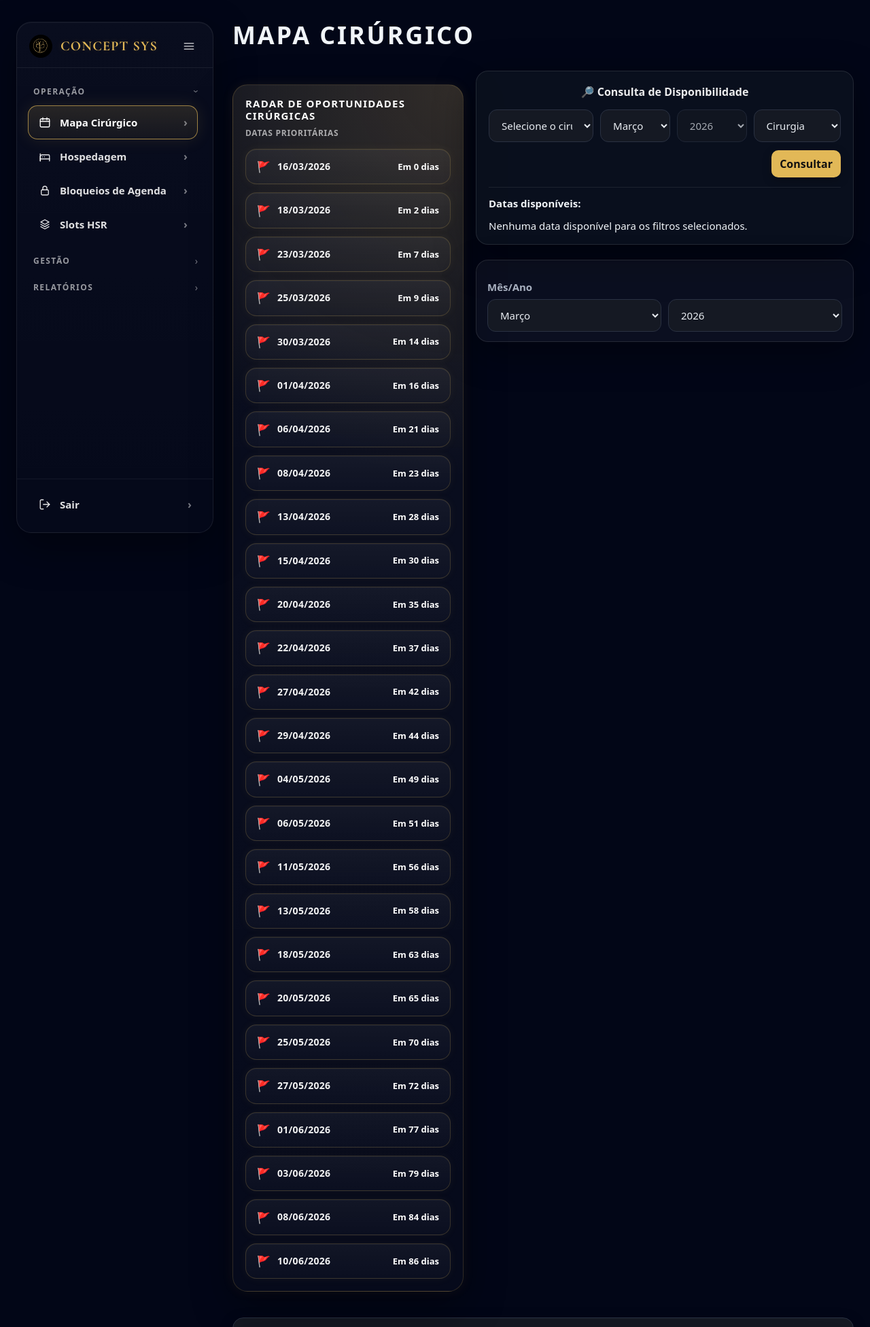
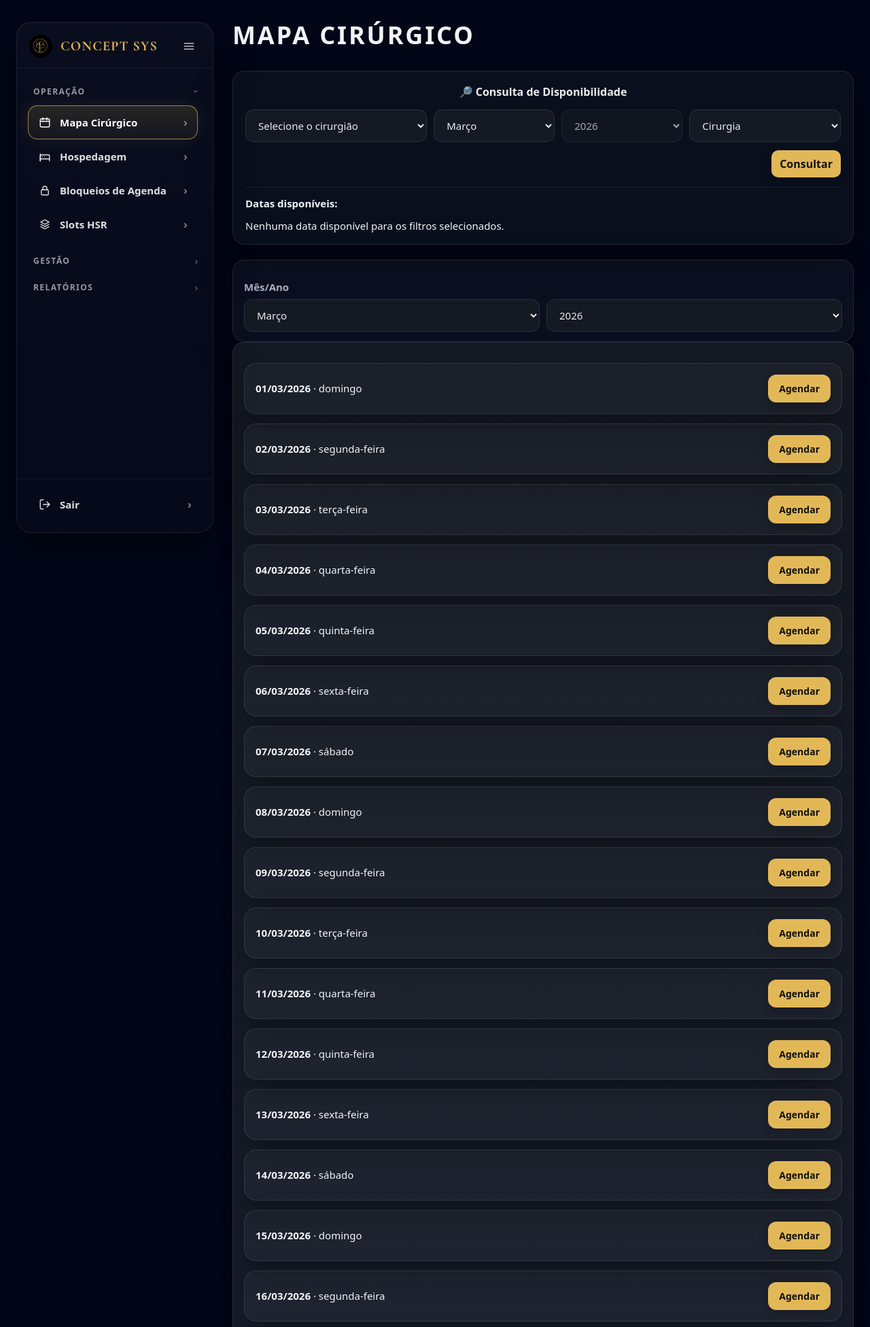
Before and after one commit to NextLevel2025Medical/agenda_consultorios, a FastAPI app: page /mapa in a window 1280 px wide. Shown: the top 1952 px of the page at 68% size. Run offline with FastAPI, Linux system fonts and the light colour scheme; the visitor is signed in with stand-in values (Sample User, id 1); data comes from the database, SQL or seed files in the repository; data that the repository does not hold is empty; some libraries are stand-ins or nearby versions.

Commit message:
Add files via upload

```diff
--- a/templates/mapa.html
+++ b/templates/mapa.html
@@ -269,41 +269,9 @@
   .card:hover {
     transform: scale(1.02);
   }
-
-  /* ===== Topo do mapa em 2 colunas ===== */
-  .top-grid{
-    display:grid;
-    grid-template-columns: 340px minmax(0, 1fr);
-    gap: 18px;
-    align-items:start;
-    margin-bottom: 18px;
-  }
-
-  .top-side{
-    min-width: 0;
-  }
-
-  .top-main{
-    min-width: 0;
-  }
-
-  .top-side .priority-card{
-    width: 100%;
-  }
-
-  .top-main .avail-card{
-    width: 100%;
-  }
-
-  @media (max-width: 1180px){
-    .top-grid{
-      grid-template-columns: 1fr;
-    }
-  }
-
     /* ===== Datas Prioritárias (card premium) ===== */
   .priority-wrap{
-    margin: 20px 0;
+  margin: 0;
   }
 
   .priority-card{
@@ -425,6 +393,38 @@
     box-shadow: 0 18px 50px rgba(0,0,0,.35);
   }
 
+  /* ===== Área principal do mapa com radar lateral ===== */
+  .mapa-content{
+    display:grid;
+    grid-template-columns: minmax(0, 1fr) 340px;
+    gap: 18px;
+    align-items:start;
+  }
+
+  .mapa-main{
+    min-width: 0;
+  }
+
+  .mapa-side{
+    min-width: 0;
+    position: sticky;
+    top: 24px;
+  }
+
+  .mapa-side .priority-card{
+    width: 100%;
+  }
+
+  @media (max-width: 1180px){
+    .mapa-content{
+      grid-template-columns: 1fr;
+    }
+
+    .mapa-side{
+      position: static;
+    }
+  }
+
   .day-block{
     margin-top: 14px;
     padding: 16px;
@@ -522,46 +522,6 @@
 
 <div class="page">
   <div class="page-head">
-
-    <div class="top-grid">
-
-      <div class="top-side">
-        <div class="priority-wrap">
-          <div class="priority-card {{ priority_mode }}">
-            <div class="priority-head">
-              <div>
-                <div class="priority-title">Radar de Oportunidades Cirúrgicas</div>
-                <div class="priority-sub">Datas prioritárias</div>
-              </div>
-            </div>
-
-            {% if priority_items and priority_items|length > 0 %}
-              <div class="priority-list">
-                {% for item in priority_items %}
-                  {% set parts = item.split(' - ') %}
-                  <div class="priority-item">
-                    <div class="priority-item-left">
-                      <span class="priority-flag">🚩</span>
-                      <span class="priority-date">{{ parts[0] }}</span>
-                    </div>
-                    <div class="priority-days">
-                      {% if parts|length > 1 %}
-                        {{ parts[1] }}
-                      {% else %}
-                        Prioridade
-                      {% endif %}
-                    </div>
-                  </div>
-                {% endfor %}
-              </div>
-            {% else %}
-              <div class="priority-ok">✅ Todas as segundas e quartas estão bem preenchidas nos próximos 90 dias.</div>
-            {% endif %}
-          </div>
-        </div>
-      </div>
-
-      <div class="top-main">
     <div class="avail-wrap">
       <div class="avail-card">
         <div class="avail-title">🔎 Consulta de Disponibilidade</div>
@@ -672,10 +632,6 @@
         </div>
       </div>
     </div>
-      </div>
-
-    </div>
-
   </div>
 
   <div class="panel">
```
Lines whose indentation alone changed are shown as unchanged.
